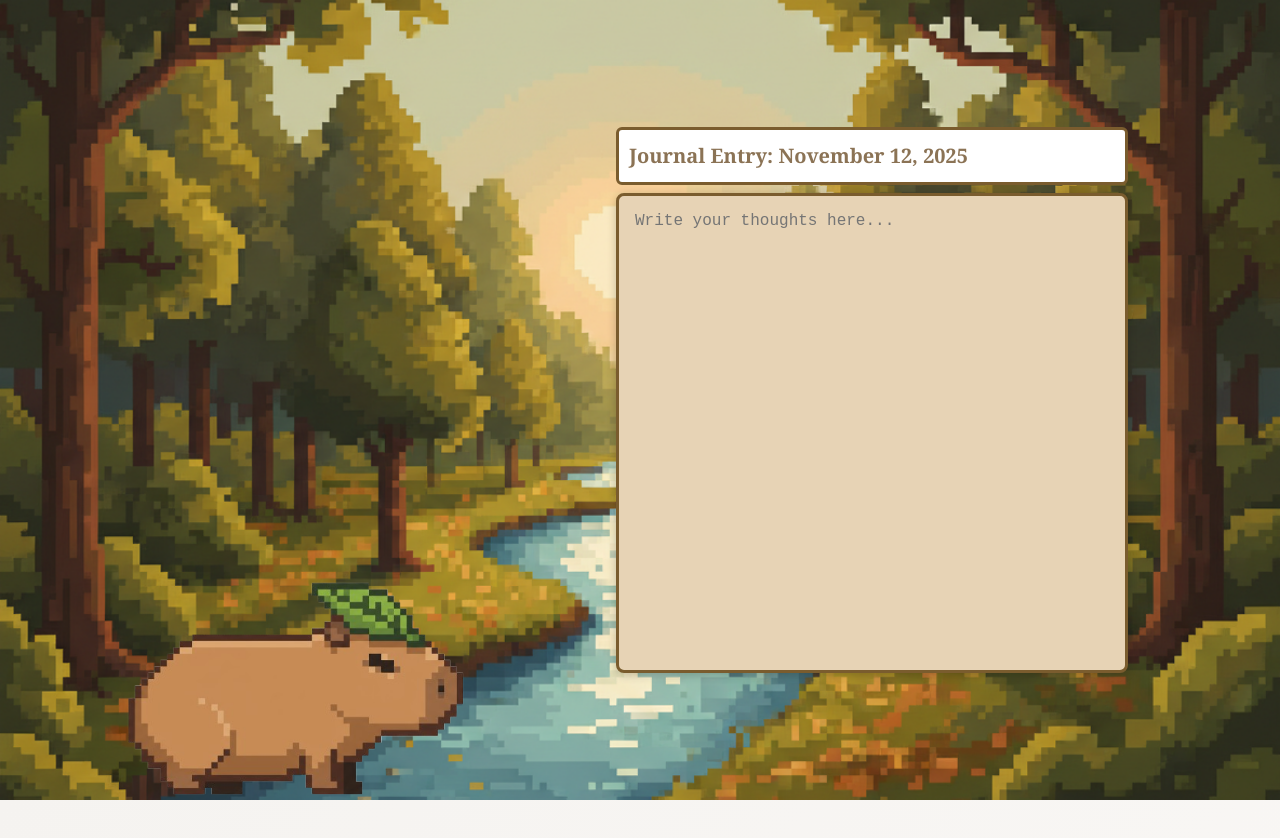
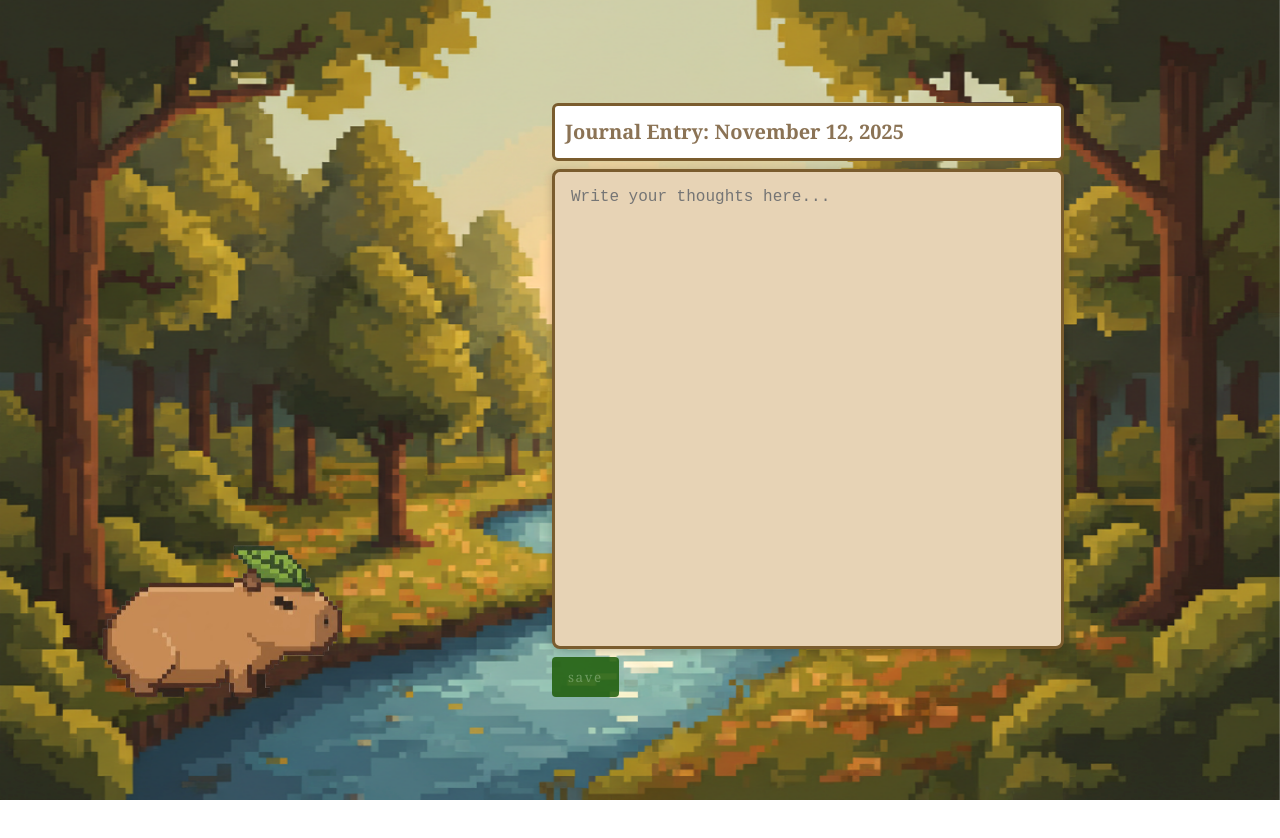
Before and after one commit to beckettld/journai, a SvelteKit app: page /session/journal in a window 1280 px wide. Shown: the top 838 px of the page. After the commit the page ends 800 px from the top, so only its background shows below. Built offline with nearby package versions, Linux system fonts and the light colour scheme; no server answers.

Commit message:
added slight moving animations to journal page

```diff
--- a/src/routes/session/journal/+page.svelte
+++ b/src/routes/session/journal/+page.svelte
@@ -1,16 +1,19 @@
 <script lang="ts">
   import { onMount, onDestroy } from 'svelte';
   import { authUser } from '$lib/stores/authStore';
+  import {fade} from 'svelte/transition';
   import image from '$lib/images/journal-bg.png';
   import creature from '$lib/images/capybara.png';
 
+
   let feedback = "";
   let journalText = "";
+  let success = "";
   let timeoutId: NodeJS.Timeout | null = null;
   const WAIT_TIME = 5000; // 5 seconds - for LLM debounce
 
   // Autosave settings
-  const AUTOSAVE_INTERVAL_MS = 60_000; // save to DB every 60s
+  const AUTOSAVE_INTERVAL_MS = 1800_000; // save to DB every 30 minutes - 60 * 30
   let autosaveTimer: NodeJS.Timeout | null = null;
   let isSaving = false; // simple lock to avoid parallel saves
 
@@ -74,47 +77,16 @@
         console.error("Autosave failed:", data);
       } else {
         console.log("Autosaved draft to DB", date);
-        // Optionally clear localStorage because DB is now source-of-truth
+        success = "journal entry saved...";
         localStorage.setItem("currentJournalText", journalText);
+        setTimeout(()=> {
+          clearSuccess()
+        }, 3000);
       }
     } catch (err) {
       console.error("Autosave error:", err);
     } finally {
       isSaving = false;
-    }
-  }
-
-  // Called by midnight scheduler — keeps existing behavior
-  async function uploadDailyEntry() {
-    if (!$authUser?.uid) {
-      console.warn("Tried to save journal but user is not logged in");
-      return;
-    }
-
-    const today = isoToday();
-
-    try {
-      const res = await fetch("/api/journal/entry", {
-        method: "POST",
-        headers: { "Content-Type": "application/json" },
-        body: JSON.stringify({
-          uid: $authUser.uid,
-          date: today,
-          content: journalText
-        })
-      });
-
-      const data = await res.json();
-      if (!res.ok) {
-        console.error("Daily upload failed:", data);
-      }
-
-      // Clear for the next day
-      journalText = "";
-      localStorage.removeItem("currentJournalText");
-      localStorage.setItem("lastResetDate", today);
-    } catch (err) {
-      console.error("Daily journal upload failed", err);
     }
   }
 
@@ -134,29 +106,8 @@
     }, WAIT_TIME);
   }
 
-  // --- MIDNIGHT HANDLING (unchanged) ---
-
-  function msUntilMidnight() {
-    const now = new Date();
-    const midnight = new Date();
-    midnight.setHours(24, 0, 0, 0);
-    return midnight.getTime() - now.getTime();
-  }
-
-  let midnightTimer: NodeJS.Timeout;
-
-  function scheduleMidnightUpload() {
-    const delay = msUntilMidnight();
-
-    midnightTimer = setTimeout(async () => {
-      await uploadDailyEntry();
-      scheduleMidnightUpload(); // schedule next
-    }, delay);
-  }
 
   // --- LOAD / INITIALIZE ---
-
-  let mounted = false;
 
   async function loadJournalFromDB() {
     if (!$authUser?.uid) return null;
@@ -177,6 +128,13 @@
       return null;
     }
   }
+
+  // -- SUCCESS --
+  function clearSuccess() {
+    success = "";
+  }
+
+  let mounted = false;
 
   onMount(async () => {
     mounted = true;
@@ -220,9 +178,6 @@
 
     window.addEventListener('beforeunload', beforeUnloadHandler);
 
-    // kickoff midnight scheduling as before
-    scheduleMidnightUpload();
-
     // conserve cleanup references
     cleanup = () => {
       window.removeEventListener('beforeunload', beforeUnloadHandler);
@@ -233,7 +188,6 @@
   let cleanup: (() => void) | null = null;
 
   onDestroy(() => {
-    if (midnightTimer) clearTimeout(midnightTimer);
     if (timeoutId) clearTimeout(timeoutId);
     if (autosaveTimer) clearInterval(autosaveTimer);
     if (cleanup) cleanup();
@@ -245,13 +199,23 @@
   .page-container {
     height: 100vh;
     width: 100vw;
-    background-image: url("{image}");
     background-size: cover;
     background-position: center;
     display: flex;
     justify-content: flex-end;
     align-items: center;
-    padding-right: 4rem;
+  }
+
+
+
+  @keyframes bg-float {
+    0%, 100% { transform: translateX(0); }
+  50%      { transform: translateX(-6px); }
+}
+
+  @keyframes sun-pulse {
+    0%, 100% { filter: brightness(1); }
+    50%      { filter: brightness(1.15); }
   }
 
   .journal-box {
@@ -281,7 +245,7 @@
 
 .creature-container {
   position: relative;
-  bottom: 1.5rem;
+  bottom: -1rem;
   left: 1.5rem;
   display: flex;
   align-items: flex-end;
@@ -289,10 +253,19 @@
 }
 
 .creature {
-  width: min(35vw, 500px);
+  width: min(25vw, 400px);
   height: auto;
   transform: translate(10px, 110px);
 
+}
+
+.creature {
+  animation: capy-idle 4s ease-in-out infinite;
+}
+
+@keyframes capy-idle {
+  0%, 100% { transform: translateY(0); }
+  50%      { transform: translateY(-4px); }
 }
 
 .creature-container {
@@ -306,8 +279,8 @@
 
 .speech-bubble {
   position: absolute;
-  top: -10%;  /* move above head, scales with creature */
-  left: 70%;  /* to the right of the creature */
+  top: -31%;
+  left: 76%;
   width: min(20vw, 200px);
   height: min(20hw, 200px);
   max-width: 60vw;
@@ -357,9 +330,11 @@
     gap: 8px;               /* small space between them */
     width: 100%;
     max-width: 600px;       /* optional: limit width */
+    position: absolute;
+    right: 10%;
   }
 
-  .entry-wrapper p {
+  .entry-wrapper p:not(.success) {
     font-size: 20px;
     background: white;
     color: #8b7355;
@@ -370,9 +345,73 @@
     border: 3px solid #7a5c2e;
   }
 
+  .page-bg {
+    height: 100vh;
+    width: 100vw;
+    object-size: cover;
+    object-position: center;
+    display: flex;
+    justify-content: center;
+    align-items: center;
+    animation:
+      bg-float 5s ease-in-out infinite,
+      sun-pulse 6s ease-in-out infinite;
+
+  }
+
+.success {
+  background: rgb(95, 197, 34, 39%);
+  border: 1px solid rgb(124, 197, 34, 35%);
+  color: #404f32ad;
+  font-style: oblique;
+  padding: 0.3rem;
+  border-radius: 4px;
+  width: -webkit-fill-available;
+  margin-left: 0.5rem;
+}
+
+.load-btn {
+  padding: 0.7rem 1rem;
+  background: #1f5e0bde;
+  color: #75a167de;
+  border: none;
+  border-radius: 4px;
+  font-weight: 500;
+  cursor: pointer;
+  transition: background-color 0.2s;
+  letter-spacing: 0.1rem;
+  flex-shrink: 0;
+}
+
+.load-btn:hover:not(:disabled) {
+  background: #154008de;
+}
+
+.load-btn:disabled {
+  background: #287a0fde;
+  cursor: not-allowed;
+}
+
+.save-wrapper {
+  display: flex;
+}
+
 </style>
 
-<div class="page-container" style="background-image: url('{image}')">
+<div class="page-container">
+  <div class="creature-info-container" >
+    <img src="{image}" class="page-bg">
+    <div class="creature-wrapper">
+      <div class="creature-container">
+        <img src="{creature}" alt="creature" class="creature" />
+          {#if feedback}
+            <div class="speech-bubble" in:fade={{ duration: 400 }} out:fade={{ duration: 300 }}>
+              {feedback}
+            </div>
+          {/if}
+        </div>
+      </div>
+    </div>
     <div class="entry-wrapper">
       <p>Journal Entry: {formattedDate}</p>
       <textarea
@@ -381,15 +420,12 @@
         on:input={handleInput}
         placeholder="Write your thoughts here..."
       ></textarea>
-  </div>
-    <div class="creature-wrapper">
-    <div class="creature-container">
-    <img src="{creature}" alt="creature" class="creature" />
-
-        {#if feedback}
-            <div class="speech-bubble">
-            {feedback}
-            </div>
+      <div class = "save-wrapper">
+        <button on:click={saveDraftToDB} disabled={isSaving} class="load-btn">
+          save
+        </button>
+        {#if success}
+          <p class="success" in:fade={{ duration: 300 }} out:fade={{ duration: 300 }}>{success}</p>
         {/if}
       </div>
   </div>
```
Lines whose indentation alone changed are shown as unchanged.
